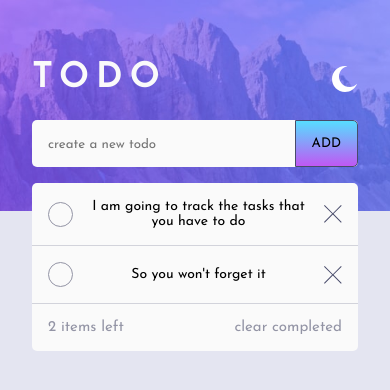
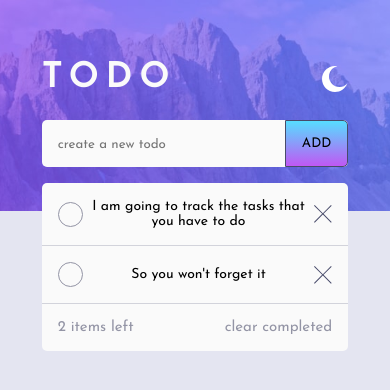
Before and after one commit to giorgio324/todoapp, a React (Create React App) app: page / in a window 390 px wide. Shown: the top 390 px of the page. Built offline with nearby package versions, Linux system fonts and the light colour scheme.

Commit message:
responsive fix

```diff
--- a/src/index.css
+++ b/src/index.css
@@ -53,7 +53,7 @@ body {
 .todo-container {
   padding: 0 2rem;
   margin-top: -150px;
-  max-width: 100vw;
+  max-width: 95vw;
   margin-left: auto;
   margin-right: auto;
 }
@@ -254,7 +254,7 @@ input[type="checkbox"]:checked:before {
 
   .todo-container {
 
-    max-width: 90vw;
+    max-width: 85vw;
 
   }
 
```
